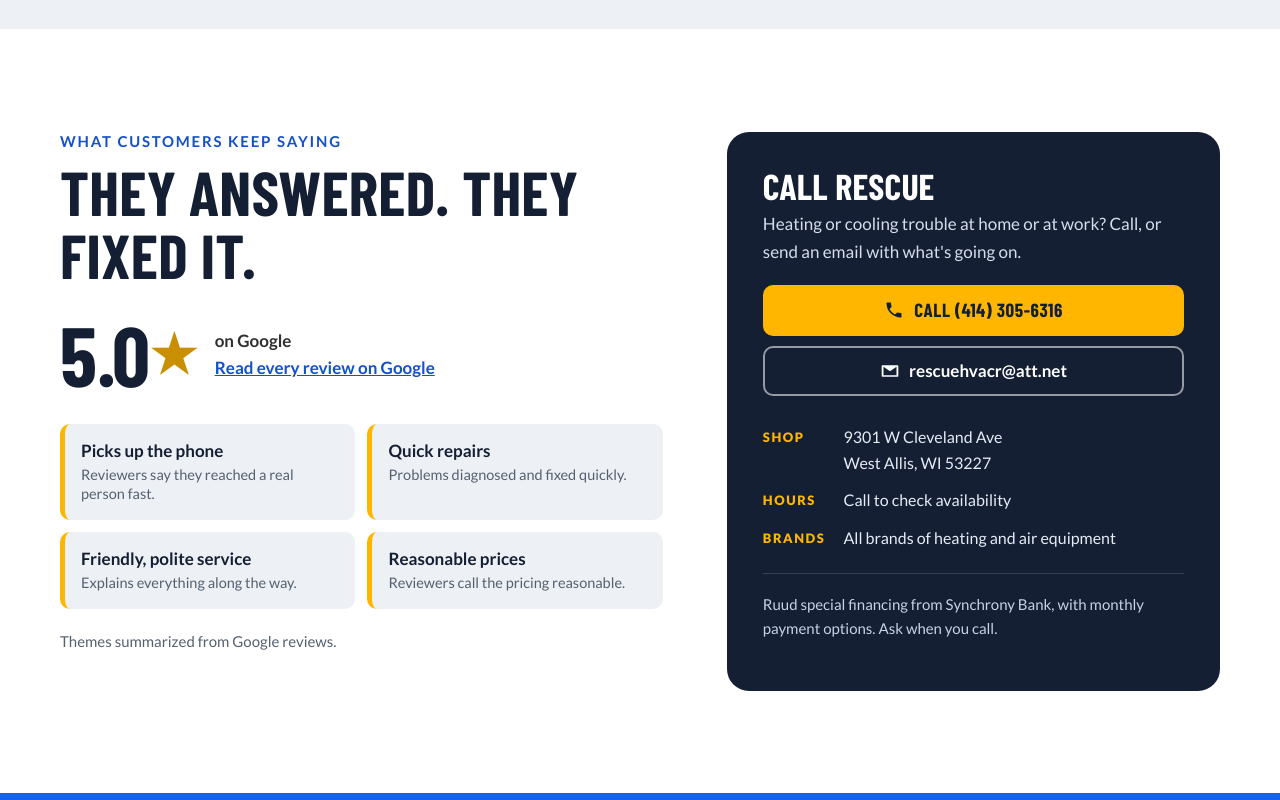
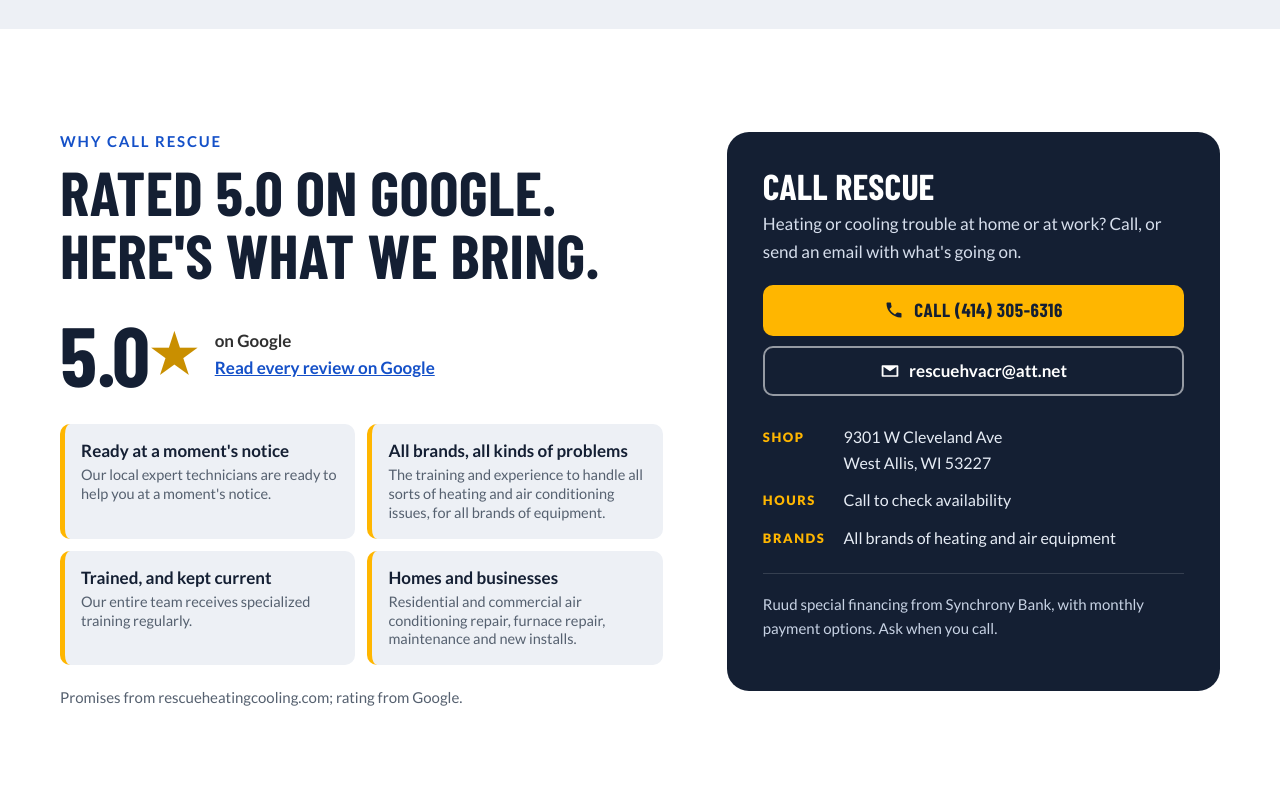
Before and after one commit to TylerPed318/creamcitypost-samples, a plain HTML site: page rescue-heating-cooling/index.html in a window 1280 px wide. Shown: the part 1580-2380 px from the top of the page. Drawn offline with nearby package versions, Linux system fonts and the light colour scheme; a web font is replaced by a local one.

Commit message:
Revise Rescue v2 with verified own-site promises

```diff
--- a/rescue-heating-cooling/index.html
+++ b/rescue-heating-cooling/index.html
@@ -258,19 +258,19 @@ footer.site p{margin:0}
   <section class="rev" id="reviews" aria-labelledby="rev-h">
     <div class="wrap">
       <div>
-        <p class="kick">What customers keep saying</p>
-        <h2 id="rev-h">They answered. They fixed it.</h2>
+        <p class="kick">Why call Rescue</p>
+        <h2 id="rev-h">Rated 5.0 on Google. Here's what we bring.</h2>
         <div class="score">
           <span class="n">5.0<span aria-hidden="true">★</span></span>
           <p>on Google<br><a href="https://www.google.com/maps/place/Rescue+Heating+and+Cooling/@42.9951462,-88.0287249,17z/data=!4m8!3m7!1s0x8805a610fb393ae3:0xf806459a047889a9!8m2!3d42.9951462!4d-88.0287249!9m1!1b1!16s%2Fg%2F11bv3v5bq9?hl=en&amp;gl=us" rel="noopener">Read every review on Google</a></p>
         </div>
         <ul class="themes">
-          <li><span>Picks up the phone<small>Reviewers say they reached a real person fast.</small></span></li>
-          <li><span>Quick repairs<small>Problems diagnosed and fixed quickly.</small></span></li>
-          <li><span>Friendly, polite service<small>Explains everything along the way.</small></span></li>
-          <li><span>Reasonable prices<small>Reviewers call the pricing reasonable.</small></span></li>
+          <li><span>Ready at a moment's notice<small>Our local expert technicians are ready to help you at a moment's notice.</small></span></li>
+          <li><span>All brands, all kinds of problems<small>The training and experience to handle all sorts of heating and air conditioning issues, for all brands of equipment.</small></span></li>
+          <li><span>Trained, and kept current<small>Our entire team receives specialized training regularly.</small></span></li>
+          <li><span>Homes and businesses<small>Residential and commercial air conditioning repair, furnace repair, maintenance and new installs.</small></span></li>
         </ul>
-        <p class="note">Themes summarized from Google reviews.</p>
+        <p class="note">Promises from rescueheatingcooling.com; rating from Google.</p>
       </div>
       <aside class="card" id="contact" aria-labelledby="ct-h">
         <h3 id="ct-h">Call Rescue</h3>
@@ -297,7 +297,7 @@ footer.site p{margin:0}
 
 <footer class="site">
   <div class="wrap">
-    <p>Website by Cream City Post · Independent website concept, not the official Rescue Heating and Cooling site. Wordmark redrawn; services, address, phone, email and financing from rescueheatingcooling.com; rating and review themes from Google.</p>
+    <p>Website by Cream City Post · Independent website concept, not the official Rescue Heating and Cooling site. Wordmark redrawn; services, address, phone, email and financing from rescueheatingcooling.com; rating from Google.</p>
   </div>
 </footer>
 
```
